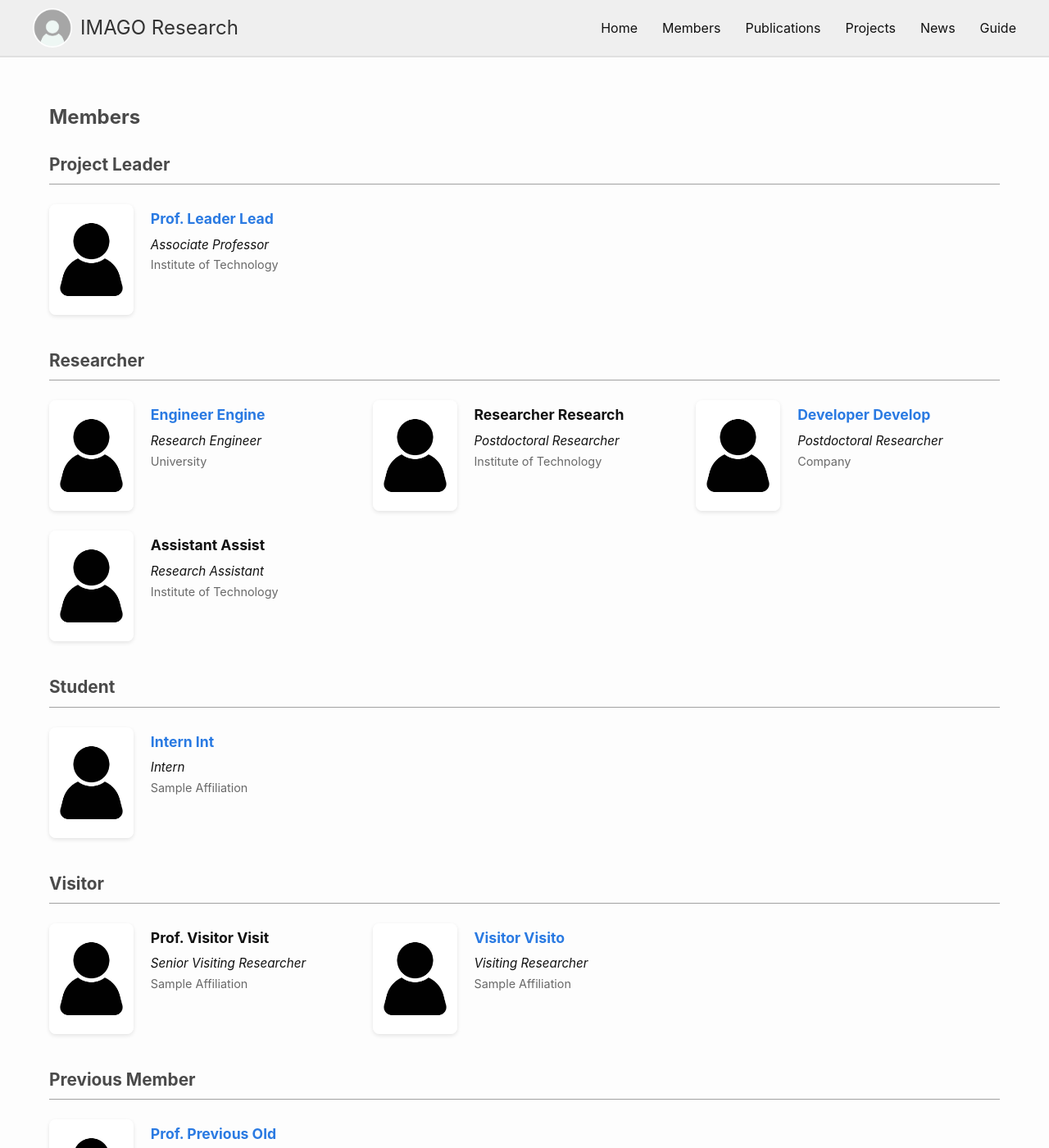
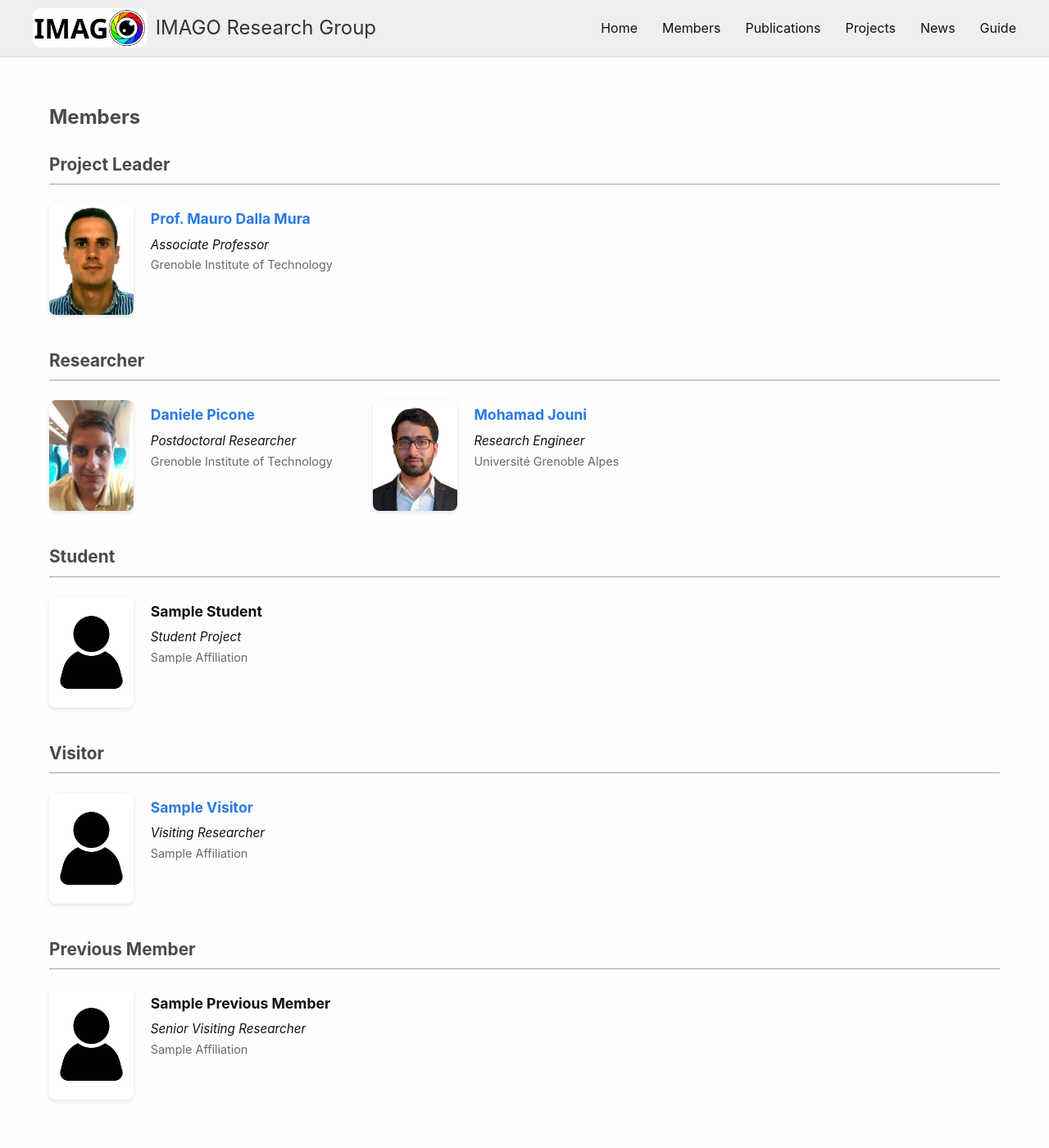
Before and after one commit to imago-rg/imago-rg.github.io, a Jekyll site: the page built from _pages_navbar/members.html, in a window 1280 px wide and 1400 px high. Shown: the whole window at 82% size. Built offline with Jekyll 4.4.1, drawn with Linux system fonts in a browser that asks for light colours; some of the changed text lies outside the part shown.

```diff
--- a/_data/members.yml
+++ b/_data/members.yml
@@ -19,96 +19,67 @@ roles:
   - &assProf Associate Professor
   - &resEng Research Engineer
   - &postdoc Postdoctoral Researcher
-  - &resAss Research Assistant
-  - &intern Intern
+  - &stdProj Student Project
   - &visRes Visiting Researcher
   - &senVisRes Senior Visiting Researcher
 
 affiliations:
-  - &uni University
-  - &ins Institute of Technology
-  - &comp Company
+  - &uga Université Grenoble Alpes
+  - &ginp Grenoble Institute of Technology
   - &sampleAff Sample Affiliation
 
 members:
   # Member keys are used for permalinks or to identify / filter a member from any page.
-  - key: leader
-    name: Prof. Leader Lead
+  - key: dallamum
+    name: Prof. Mauro Dalla Mura
     category: *leader
     role: *assProf
-    affiliation: *ins
+    affiliation: *ginp
+    photo: mauro_dallamura.png
+    email: mauro.dalla-mura@grenoble-inp.fr
+    link:  https://scholar.google.com/citations?user=qbdbtn4AAAAJ&hl=en
+
+  - key: piconed
+    name: Daniele Picone
+    category: *researcher
+    role: *postdoc
+    affiliation: *ginp
+    photo: daniele_picone.jpeg
+    email: daniele.picone@grenoble-inp.fr
+    link:  https://scholar.google.com/citations?user=Hg5fPvsAAAAJ&hl=en
+
+  - key: jounim
+    name: Mohamad Jouni
+    category: *researcher
+    role: *resEng
+    affiliation: *uga
+    photo: mohamad_jouni.png
+    email: mohamad.jouni@grenoble-inp.fr
+    link: https://mhmdjouni.github.io
+
+  - key: visitor
+    name: Sample Visitor
+    category: *visitor
+    role: *visRes
+    affiliation: *sampleAff
     photo:
     email: example@example.com
-    link:  https://www.example.com
+    link: https://www.example.com
 
-  - key: engineer
-    name: Engineer Engine
-    category: *researcher
-    role: *resEng
-    affiliation: *uni
-    photo:
-    email: example@example.com
-    link:  /members/
-
-  - key: researcher
-    name: Researcher Research
-    category: *researcher
-    role: *postdoc
-    affiliation: *ins
+  - key: student
+    name: Sample Student
+    category: *student
+    role: *stdProj
+    affiliation: *sampleAff
     photo:
     email: example@example.com
     link:
 
-  - key: developer
-    name: Developer Develop
-    category: *researcher
-    role: *postdoc
-    affiliation: *comp
-    photo:
-    email: example@example.com
-    link: https://www.example.com
-
-  - key: assistant
-    name: Assistant Assist
-    category: *researcher
-    role: *resAss
-    affiliation: *ins
-    photo:
-    email: example@example.com
-    link:
-
-  - key: senior_visitor
-    name: Prof. Visitor Visit
-    category: *visitor
+  - key: previous_member
+    name: Sample Previous Member
+    category: *previous
     role: *senVisRes
     affiliation: *sampleAff
     photo:
     email: example@example.com
     link:
-
-  - key: intern
-    name: Intern Int
-    category: *student
-    role: *intern
-    affiliation: *sampleAff
-    photo:
-    email: example@example.com
-    link: https://www.example.com
-
-  - key: visitor
-    name: Visitor Visito
-    category: *visitor
-    role: *visRes
-    affiliation: *sampleAff
-    photo: blank.png
-    email: example@example.com
-    link:  https://www.example.com
-
-  - key: previous
-    name: Prof. Previous Old
-    category: *previous
-    role: *senVisRes
-    affiliation: *sampleAff
-    photo:
-    email: all_might@example.com
-    link:  https://www.example.com
--- a/assets/css/style.css
+++ b/assets/css/style.css
@@ -139,8 +139,8 @@
 
 .logo-image {
     height: 48px;
-    width: 48px;
-    border-radius: 50%;
+    width: auto;
+    border-radius: 10px;
 }
 
 .profile-name {
```
Also changed, not shown: _data/general.yml (+11 -3 lines), _pages_navbar/home.html (+13 -8 lines), images/logos/imago_logo.png (added), images/profile_pictures/blank.png (deleted), images/profile_pictures/daniele_picone.jpeg (added), images/profile_pictures/mauro_dallamura.png (added), images/profile_pictures/mohamad_jouni.png (added).
